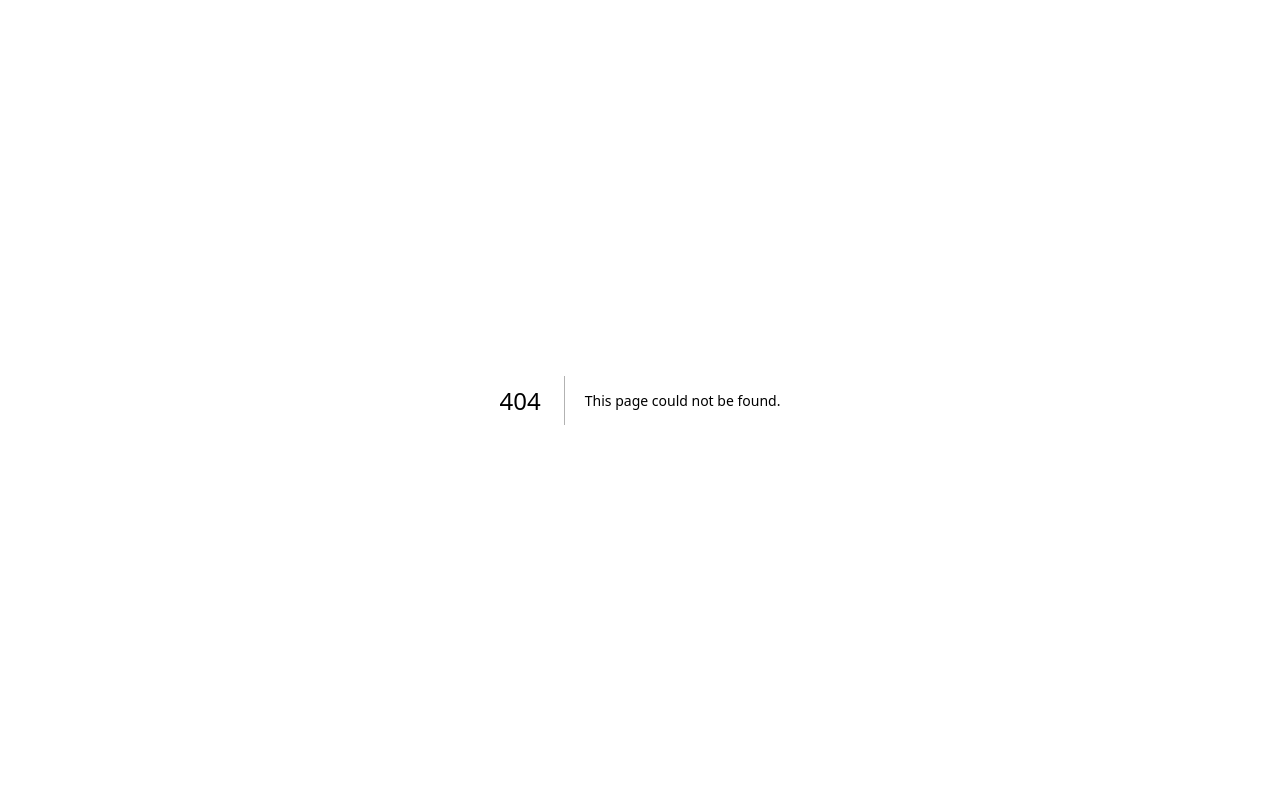
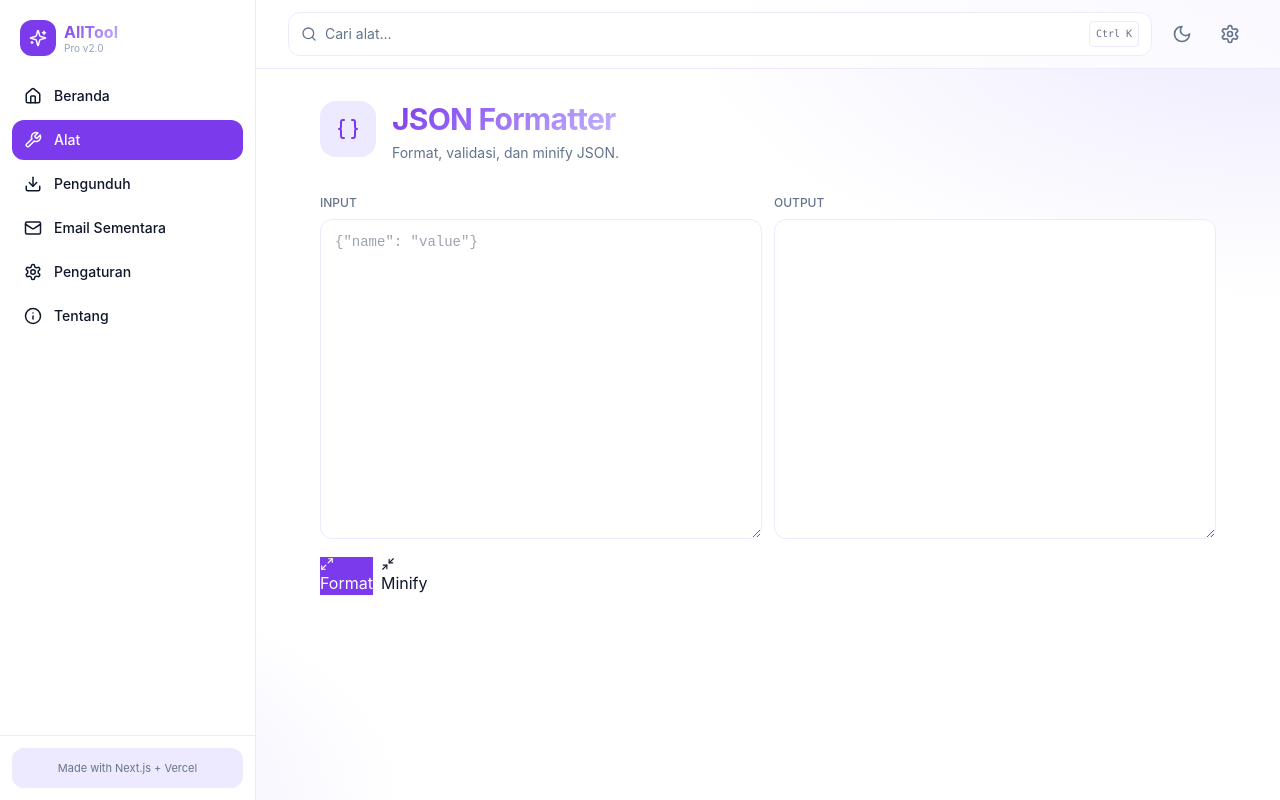
Before and after one commit to sionlimitles-spec/all-tool-sxzz, a Next.js app: page /tools/json-formatter in a window 1280 px wide. Before the commit this address had no page. Built offline with nearby package versions, Linux system fonts and the light colour scheme.

Commit message:
Create page.tsx

```diff
--- /dev/null
+++ b/src/app/tools/json-formatter/page.tsx
@@ -0,0 +1,60 @@
+"use client";
+
+import { useState } from "react";
+import ToolLayout from "@/components/tool-layout";
+import { Braces, Copy, Minimize2, Maximize2, CheckCircle, XCircle } from "lucide-react";
+import { copyText } from "@/lib/utils";
+
+export default function Page() {
+  const [input, setInput] = useState("");
+  const [output, setOutput] = useState("");
+  const [error, setError] = useState("");
+  const [copied, setCopied] = useState(false);
+
+  const format = () => {
+    try {
+      setOutput(JSON.stringify(JSON.parse(input), null, 2));
+      setError("");
+    } catch (e) {
+      setError(e instanceof Error ? e.message : "JSON tidak valid");
+      setOutput("");
+    }
+  };
+
+  const minify = () => {
+    try {
+      setOutput(JSON.stringify(JSON.parse(input)));
+      setError("");
+    } catch (e) {
+      setError(e instanceof Error ? e.message : "JSON tidak valid");
+    }
+  };
+
+  const copy = async () => { if (await copyText(output)) { setCopied(true); setTimeout(() => setCopied(false), 1500); } };
+
+  const valid = input && !error && output;
+
+  return (
+    <ToolLayout title="JSON Formatter" description="Format, validasi, dan minify JSON." icon={<Braces size={24} color="var(--primary)" />}>
+      <div className="grid gap-3 md:grid-cols-2">
+        <div>
+          <div className="mb-2 flex items-center justify-between">
+            <span className="text-xs font-medium" style={{ color: "var(--text-muted)" }}>INPUT</span>
+            {input && (error ? <XCircle size={14} color="#ef4444" /> : <CheckCircle size={14} color="#22c55e" />)}
+          </div>
+          <textarea value={input} onChange={(e) => setInput(e.target.value)} placeholder='{"name": "value"}' className="textarea" rows={14} />
+        </div>
+        <div>
+          <div className="mb-2 text-xs font-medium" style={{ color: "var(--text-muted)" }}>OUTPUT</div>
+          <textarea value={output} readOnly className="textarea" rows={14} />
+        </div>
+      </div>
+      <div className="mt-3 flex flex-wrap gap-2">
+        <button onClick={format} className="btn-primary"><Maximize2 size={14} />Format</button>
+        <button onClick={minify} className="btn-secondary"><Minimize2 size={14} />Minify</button>
+        {output && <button onClick={copy} className="btn-secondary"><Copy size={14} />{copied ? "Tersalin!" : "Salin"}</button>}
+      </div>
+      {error && <div className="mt-3 rounded-xl border border-red-500/30 bg-red-500/10 p-3 text-sm text-red-500">{error}</div>}
+    </ToolLayout>
+  );
+          }
```
